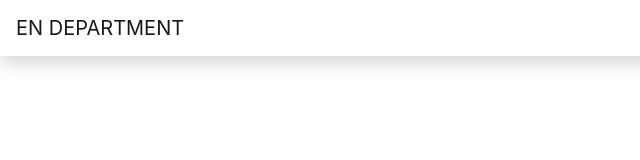
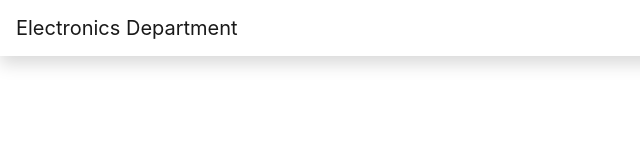
Before and after one commit to sanskruti-git/Website, a plain HTML site: page index.html in a window 1280 px wide. Shown: the full height of the page, 0-640 px from the left. Drawn offline with nearby package versions, Linux system fonts and the light colour scheme.

Commit message:
Changed EN Dept

```diff
--- a/index.html
+++ b/index.html
@@ -17,7 +17,7 @@
 
     <!-- Start of my navbar section -->
    <nav class="navbar navbar-expand-lg navbar-light bg-light bg-white shadow sticky-top  ">
-  <a class="navbar-brand" href="#">EN DEPARTMENT</a>
+  <a class="navbar-brand" href="#">Electronics Department</a>
   <button class="navbar-toggler" type="button" data-toggle="collapse" data-target="#navbarNavDropdown" aria-controls="navbarNavDropdown" aria-expanded="false" aria-label="Toggle navigation">
     <span class="navbar-toggler-icon"></span>
   </button>
```
